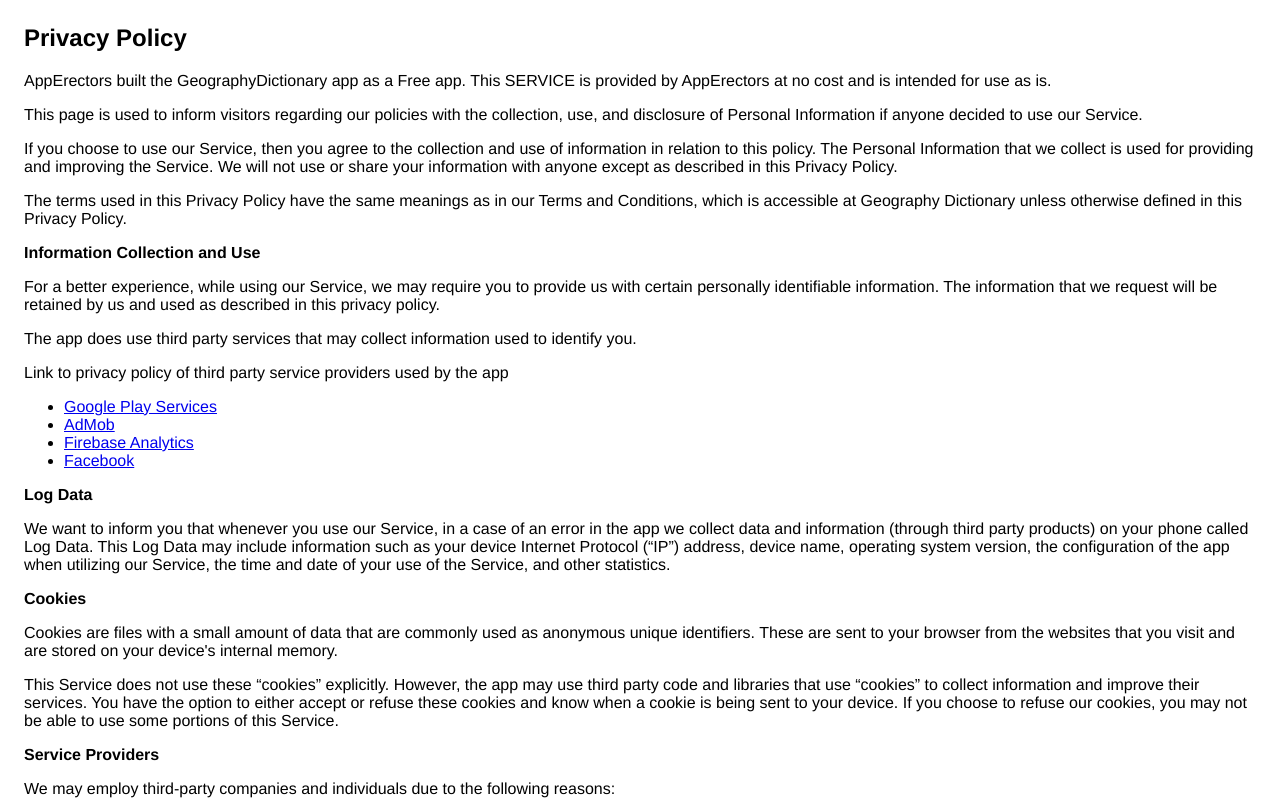
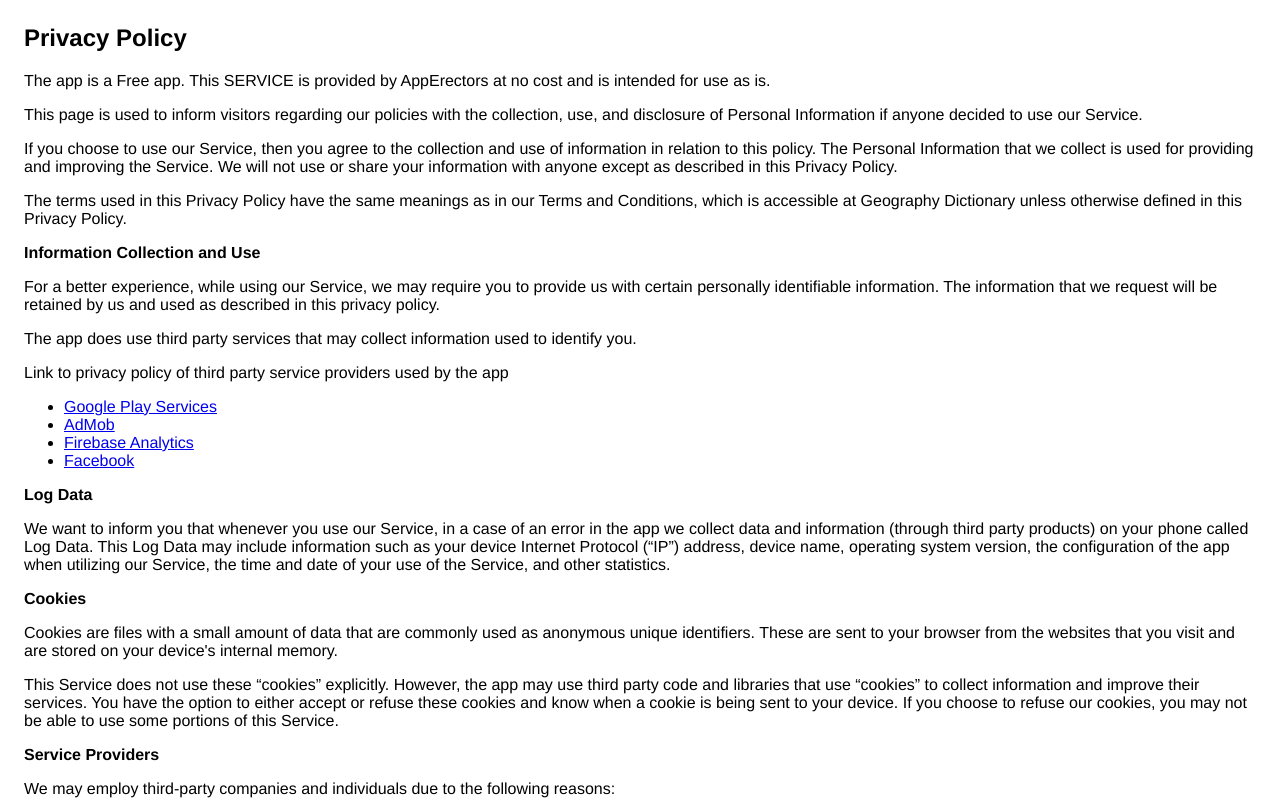
Before and after one commit to codingbk3112/policies, a plain HTML site: page index.html in a window 1280 px wide. Shown: the top 801 px of the page. Drawn offline with Linux system fonts and the light colour scheme.

Commit message:
Update index.html

```diff
--- a/index.html
+++ b/index.html
@@ -6,7 +6,7 @@
       <style> body { font-family: 'Helvetica Neue', Helvetica, Arial, sans-serif; padding:1em; } </style>
     </head>
     <body>
-     <h2>Privacy Policy</h2> <p> AppErectors built the GeographyDictionary app as a Free app. This SERVICE is provided by
+     <h2>Privacy Policy</h2> <p> The app is a Free app. This SERVICE is provided by
                     AppErectors at no cost and is intended for use as is.
                   </p> <p>This page is used to inform visitors regarding our policies with the collection, use, and disclosure
                     of Personal Information if anyone decided to use our Service.
```
